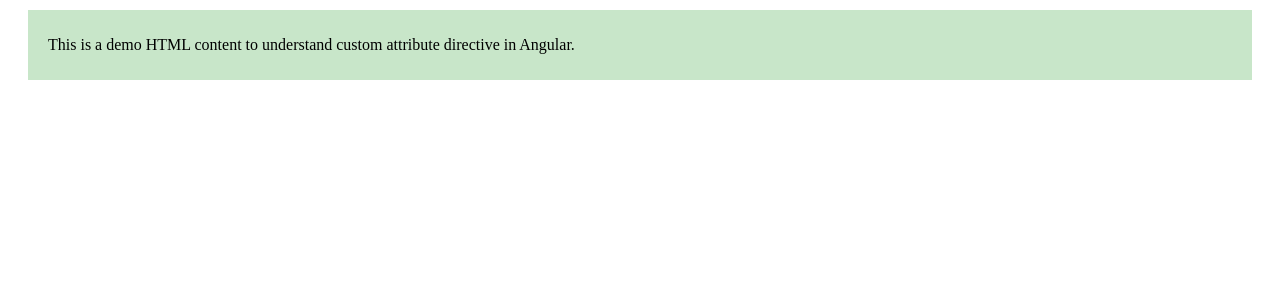
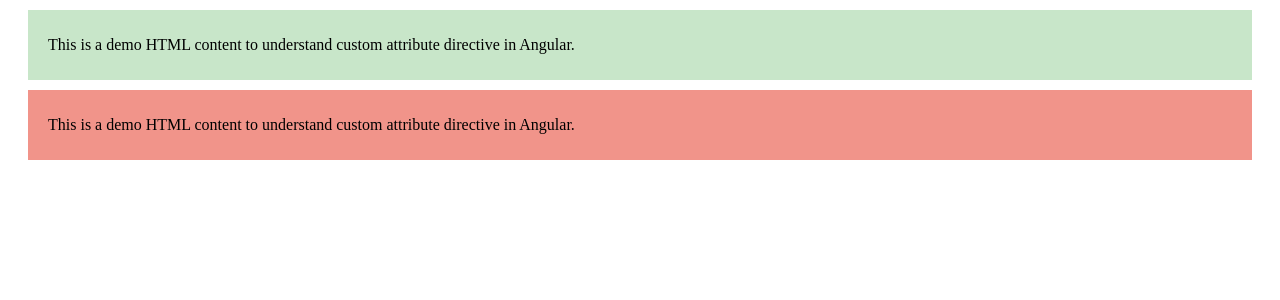
Before and after one commit to AlaminRonya/AngularJS, an Angular app in the folder CUSTOM-DIRECTIVE/: page / in a window 1280 px wide. Shown: the top 300 px of the page. Built offline with nearby package versions, Linux system fonts and the light colour scheme.

Commit message:
Custom Renderer2 Directive | Directives

```diff
--- /dev/null
+++ b/CUSTOM-DIRECTIVE/src/app/CustomDirective/highlight.directive.ts
@@ -0,0 +1,15 @@
+import { Directive, ElementRef, OnInit, Renderer2 } from '@angular/core';
+
+@Directive({
+  selector: '[appHighlight]'
+})
+export class HighlightDirective implements OnInit{
+
+  constructor(private element: ElementRef, private renderer: Renderer2) { }
+  ngOnInit(): void {
+    this.renderer.setStyle(this.element.nativeElement, 'backgroundColor', '#F1948A');
+    this.renderer.addClass(this.element.nativeElement, 'container');
+    this.renderer.setAttribute(this.element.nativeElement, 'title', 'This is example div');
+  }
+
+}
--- a/CUSTOM-DIRECTIVE/src/app/app.component.html
+++ b/CUSTOM-DIRECTIVE/src/app/app.component.html
@@ -1,3 +1,7 @@
 <div class="container" appSetBackground>
   <p>This is a demo HTML content to understand custom attribute directive in Angular.</p>
 </div>
+
+<div  appHighlight>
+  <p>This is a demo HTML content to understand custom attribute directive in Angular.</p>
+</div>
--- a/CUSTOM-DIRECTIVE/src/app/app.module.ts
+++ b/CUSTOM-DIRECTIVE/src/app/app.module.ts
@@ -4,11 +4,13 @@
 import { AppRoutingModule } from './app-routing.module';
 import { AppComponent } from './app.component';
 import { SetBackgroundDirective } from './CustomDirective/set-background.directive';
+import { HighlightDirective } from './CustomDirective/highlight.directive';
 
 @NgModule({
   declarations: [
     AppComponent,
-    SetBackgroundDirective
+    SetBackgroundDirective,
+    HighlightDirective
   ],
   imports: [
     BrowserModule,
```
